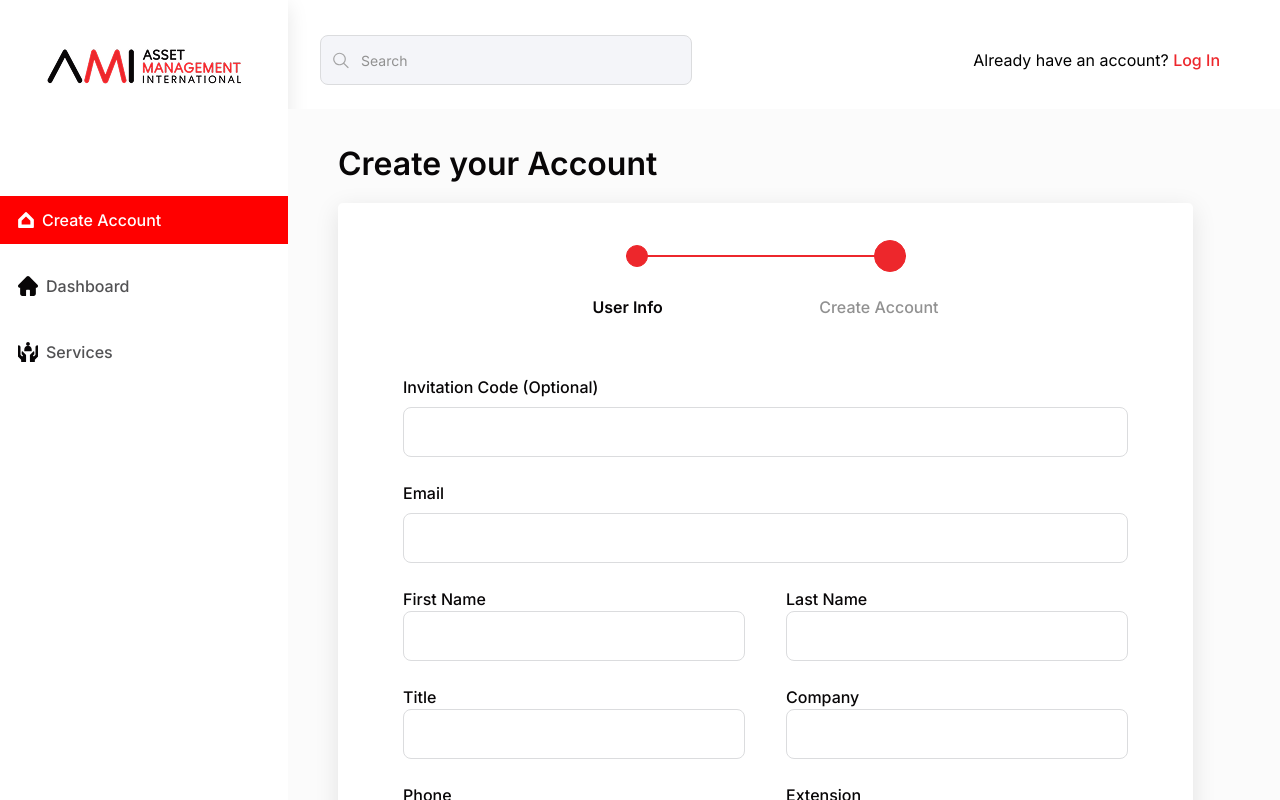
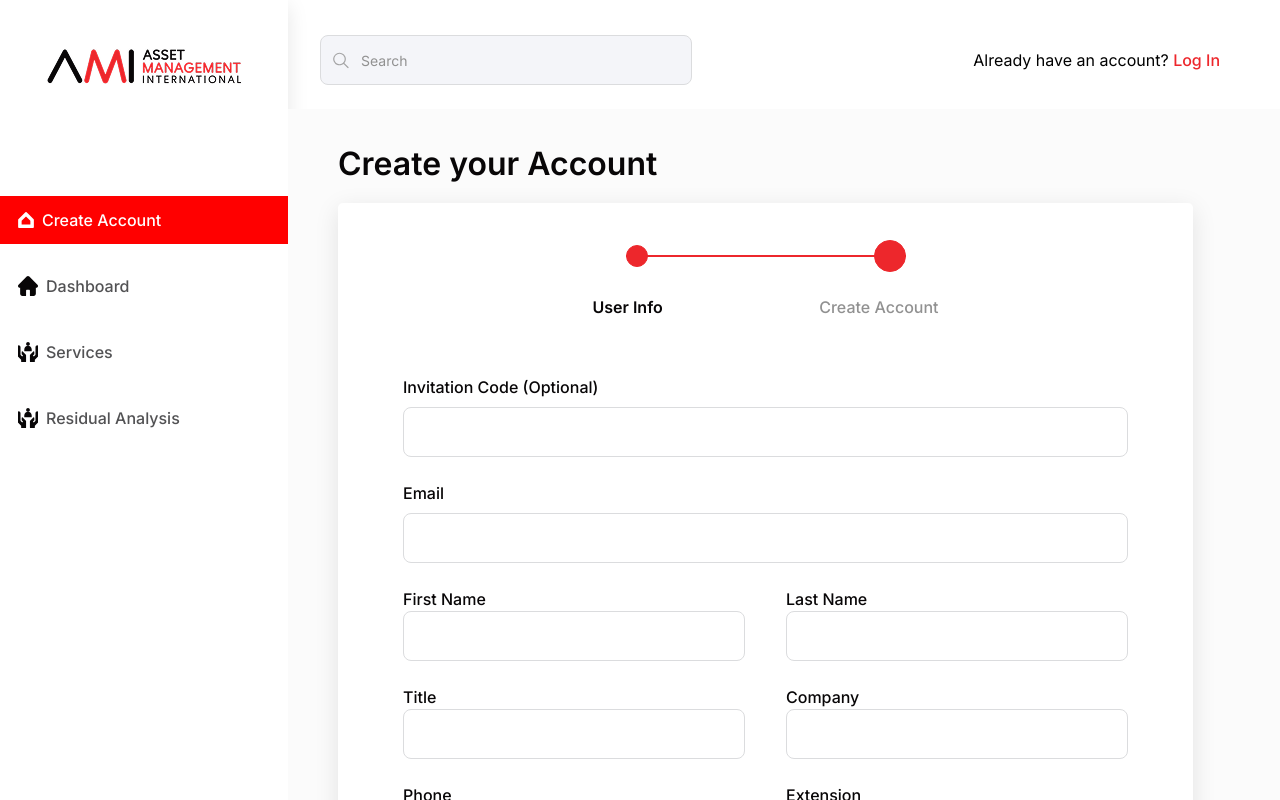
Before and after one commit to arakash-developer/headless, a React (Vite) app: page / in a window 1280 px wide. Built offline with nearby package versions, Linux system fonts and the light colour scheme.

Commit message:
feat: Add Residual Analysis component and integrate into Sidebar navigation

```diff
--- a/package.json
+++ b/package.json
@@ -15,6 +15,7 @@
     "react-dom": "^19.0.0",
     "react-google-recaptcha": "^3.1.0",
     "react-icons": "^5.5.0",
+    "react-paginate": "^8.3.0",
     "react-router-dom": "^6.30.0",
     "react-toastify": "^11.0.5"
   },
--- a/src/App.jsx
+++ b/src/App.jsx
@@ -27,6 +27,7 @@ import RegistrationSuccess from "./components/registers/RegistrationSuccess";
 import Services from "./components/services/Services";
 import LoginProtected from "./Protect Rule/LoginProtected";
 import ProtectedCompany from "./Protect Rule/ProtectedCompany";
+import Residualanalysis from "./components/residualanalysis/Residualanalysis";
 
 const router = createBrowserRouter(
   createRoutesFromElements(
@@ -43,6 +44,7 @@ const router = createBrowserRouter(
       <Route path="/demo3" element={<Demo3 />}></Route>
       <Route path="/demo5" element={<Demo5 />}></Route>
       <Route path="/demo6" element={<Demo6 />}></Route>
+      <Route path="/residualanalysis" element={<Residualanalysis />}></Route>
       <Route path="/reg1" component={Reg1} />
       <Route path="/reg2" component={Reg2} />
       <Route
--- a/src/components/main/Sidebar.jsx
+++ b/src/components/main/Sidebar.jsx
@@ -1,10 +1,10 @@
+import HomeIcon from "@assets/HomeIcon";
+import ServiceIcon from "@assets/ServiceIcon";
+import Avatar from "@public/avatar.png";
+import Logo from "@public/logo.png";
 import { useEffect, useState } from "react";
 import { SiGooglehome } from "react-icons/si";
 import { NavLink, useLocation } from "react-router-dom";
-import Avatar from "@public/avatar.png";
-import Logo from "@public/logo.png";
-import HomeIcon from "@assets/HomeIcon";
-import ServiceIcon from "@assets/ServiceIcon";
 const Sidebar = () => {
   let [active, setActive] = useState(false);
   const [key, setKey] = useState("");
@@ -69,6 +69,16 @@ const Sidebar = () => {
               <p className="py-1">Services</p>
             </NavLink>
           </li>
+          <li>
+            <NavLink
+              className="text-zinc-950/[0.7] text-base not-italic font-medium leading-6 flex items-center gap-2 py-2 pl-[18px]"
+              to="/residualanalysis"
+              activeClassName="active"
+            >
+              <ServiceIcon color="var(--primary2)" />
+              <p className="py-1">Residual Analysis</p>
+            </NavLink>
+          </li>
           {/* <li>
             <NavLink
               className="text-zinc-950/[0.7] text-base not-italic font-medium leading-6 flex items-center gap-2 py-2 pl-[18px]"
--- a/src/components/residualanalysis/Residualanalysis.jsx
+++ b/src/components/residualanalysis/Residualanalysis.jsx
@@ -1,9 +1,9 @@
-import React from 'react'
-
 const Residualanalysis = () => {
   return (
-    <div>Residualanalysis</div>
-  )
-}
+    <div>
+      <h2>All Residual Analysis</h2>
+    </div>
+  );
+};
 
-export default Residualanalysis
+export default Residualanalysis;
```
Also changed, not shown: 1 other file (tests, documents, lock files or other folders).
